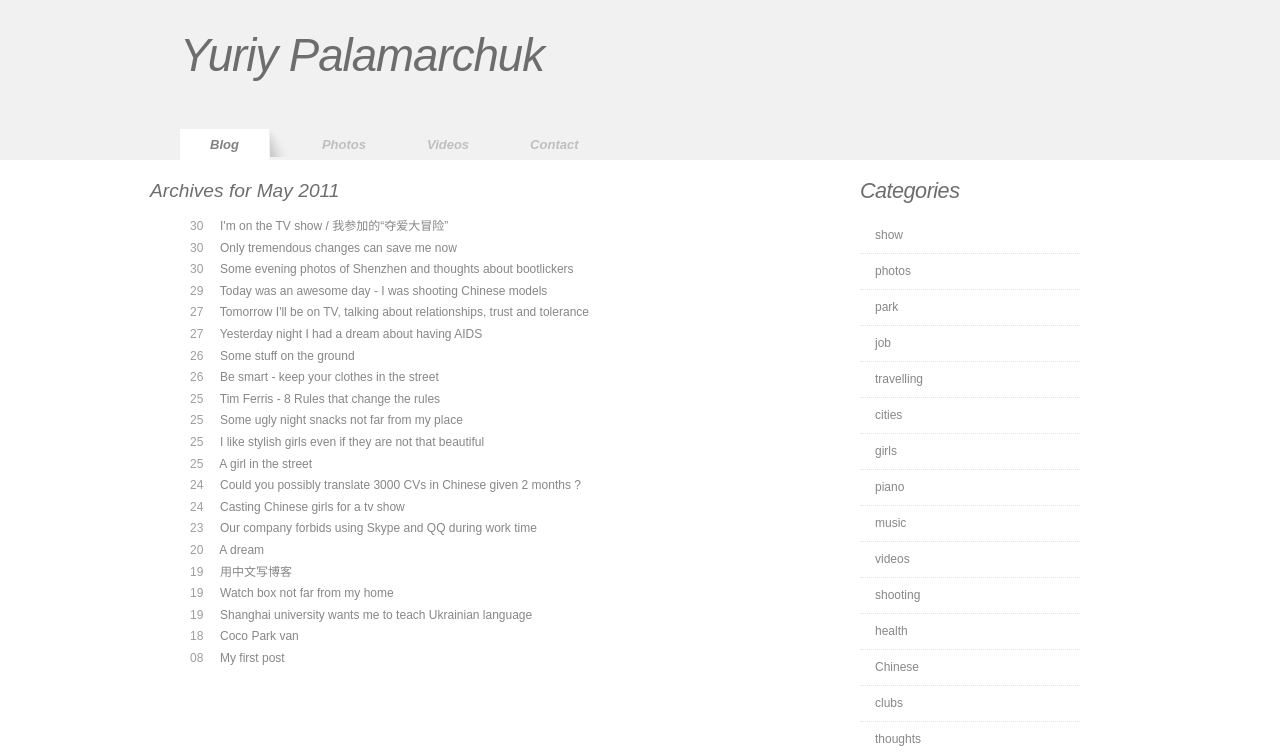
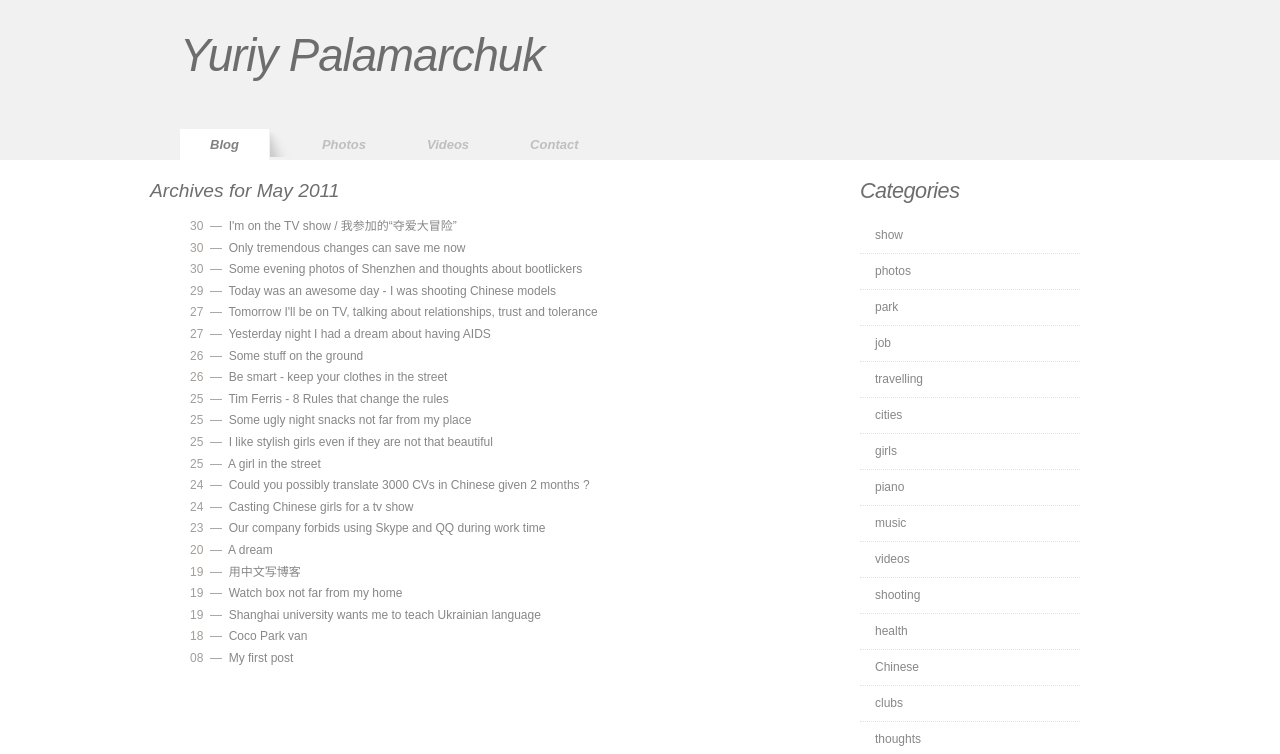
Before and after one commit to iurii/iurii.github.com, a Jekyll site: the page built from archives/2011_May.html, in a window 1280 px wide. Shown: the top 754 px of the page. Built offline with Jekyll 4.4.1, drawn with Linux system fonts in a browser that asks for light colours; comment, search, counter and statistics services are not loaded.

```diff
--- a/archives/2011_May.html
+++ b/archives/2011_May.html
@@ -18,7 +18,7 @@ title: Yuriy Palamarchuk
        <h3>{{ post.date | date: '%Y' }}</h3>
      {% endif %}
      {% if month == "May" %}
-           <li>{{post.date | date: "%d"}} &nbsp; &nbsp; <a href="{{ post.url }}">{{ post.title }}</a></li>
+           <li>{{post.date | date: "%d"}} &nbsp;—&nbsp; <a href="{{ post.url }}">{{ post.title }}</a></li>
      {% endif %}
 
    {% endunless %}
```
